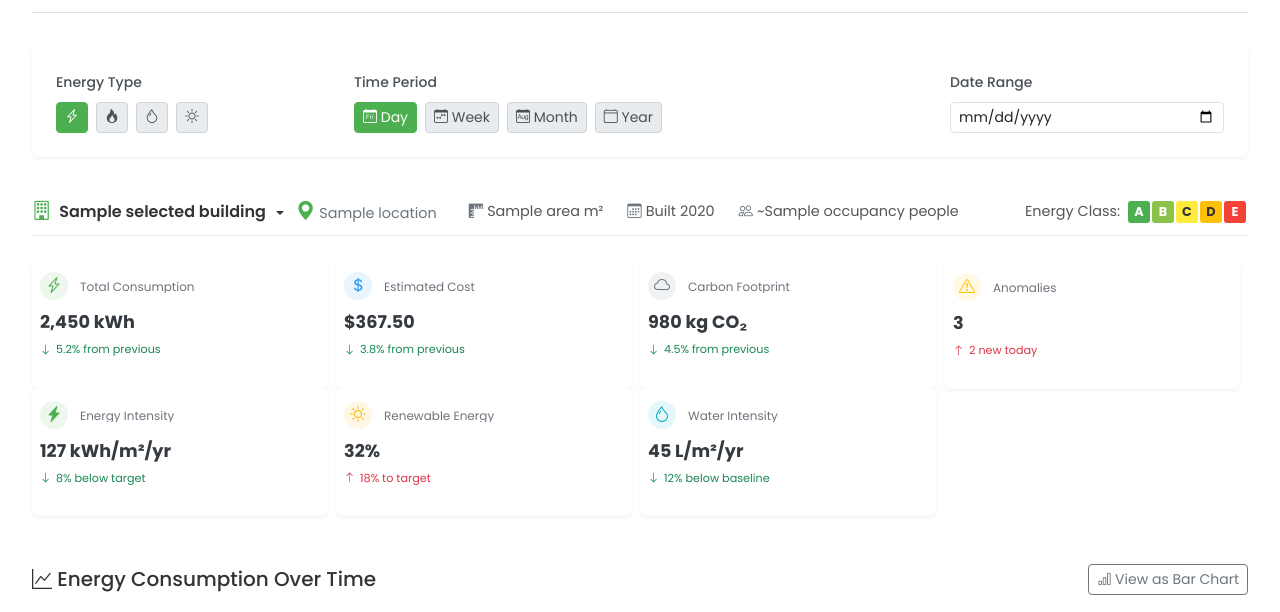
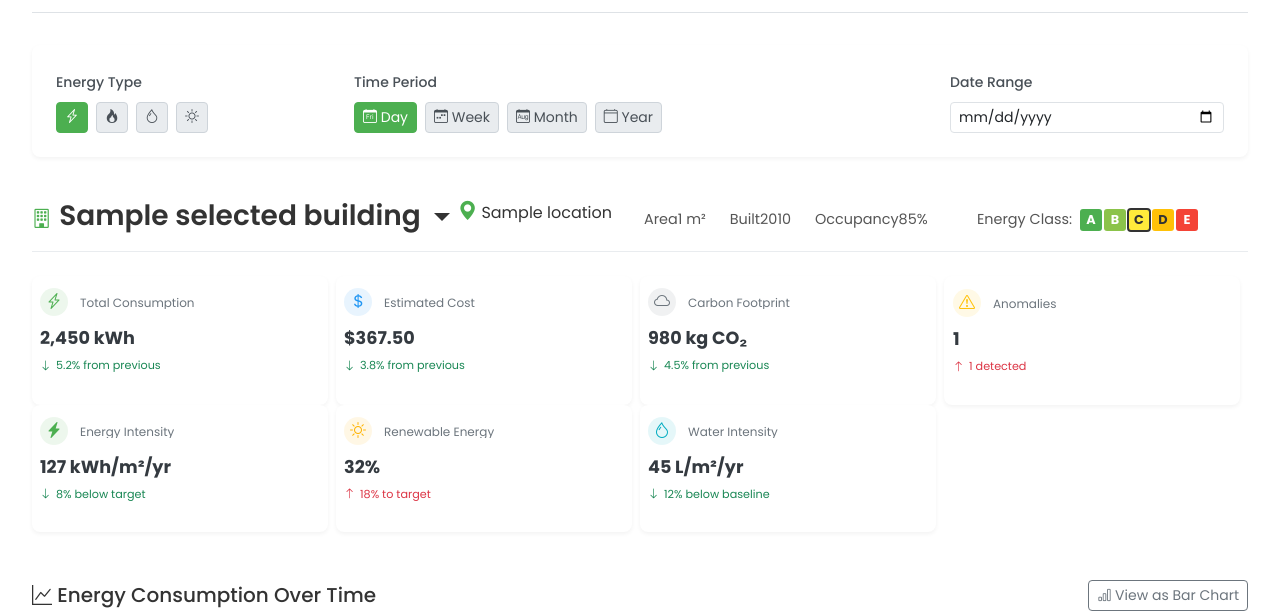
Before and after one commit to xRyul/bus-group-27, a Flask app: template app/templates/building_energy_monitoring.html in a window 1280 px wide. Shown: the part 206-818 px from the top of the page. Run offline with Flask 3, Linux system fonts and the light colour scheme; tables that the repository leaves empty hold one stand-in row (values such as "Sample post"); the template is opened without the code that fills it: values that come from a table or form of the project are taken from there, most other values are stand-ins (such as "Sample title", 1, 10 or a date in 2020).

Commit message:
Fixed building info display to use correct model attributes and update anomaly count display

```diff
--- a/app/templates/building_energy_monitoring.html
+++ b/app/templates/building_energy_monitoring.html
@@ -97,42 +97,47 @@
                     <div class="building-primary-info">
                         <i class="bi bi-building me-2"></i>
                         <div class="dropdown">
-                            <span class="building-name dropdown-toggle" role="button" data-bs-toggle="dropdown" aria-expanded="false">
-                                {{ selected_building.name|default('Computer Science Building') }}
-                            </span>
+                            <h3 class="building-name dropdown-toggle" data-bs-toggle="dropdown" aria-expanded="false">
+                                {% if selected_building %}{{ selected_building.name }}{% else %}Computer Science Building{% endif %}
+                            </h3>
                             <ul class="dropdown-menu">
-                                <li><h6 class="dropdown-header">Select Building</h6></li>
                                 {% for building in buildings %}
-                                <li>
-                                    <a class="dropdown-item {% if building.id == selected_building_id %}active{% endif %}"
-                                       href="{{ url_for('building_energy_monitoring', building_id=building.id) }}">
-                                        {{ building.name }}
-                                    </a>
-                                </li>
+                                <li><a class="dropdown-item {% if selected_building and selected_building.id == building.id %}active{% endif %}" href="{{ url_for('building_energy_monitoring', building_id=building.id) }}">{{ building.name }}</a></li>
                                 {% endfor %}
                                 <li><hr class="dropdown-divider"></li>
-                                <li>
-                                    <a class="dropdown-item" href="#">
-                                        <i class="bi bi-search me-2"></i>Search Buildings...
-                                    </a>
-                                </li>
+                                <li><a class="dropdown-item" href="#"><i class="bi bi-search"></i> Search buildings...</a></li>
                             </ul>
                         </div>
-                        <span class="building-location"><i class="bi bi-geo-alt-fill mx-1"></i>{{ selected_building.location|default('Edgbaston') }}</span>
+                        <p class="location">
+                            <i class="bi bi-geo-alt-fill"></i>
+                            {% if selected_building and selected_building.location %}{{ selected_building.location }}{% else %}Edgbaston{% endif %}
+                        </p>
                     </div>
                     <div class="building-meta">
-                        <span class="meta-item"><i class="bi bi-rulers me-1"></i>{{ selected_building.area|default('100,000') }} m²</span>
-                        <span class="meta-item"><i class="bi bi-calendar3 me-1"></i>Built {{ selected_building.built_year|default('2010') }}</span>
-                        <span class="meta-item"><i class="bi bi-people me-1"></i>~{{ selected_building.occupancy|default('450') }} people</span>
+                        <div class="meta-item">
+                            <span class="meta-label">Area</span>
+                            <span class="meta-value">{% if selected_building and selected_building.total_area %}{{ selected_building.total_area }}{% else %}15,000{% endif %} m²</span>
+                        </div>
+                        <div class="meta-item">
+                            <span class="meta-label">Built</span>
+                            <span class="meta-value">{% if selected_building %}2010{% else %}1982{% endif %}</span>
+                        </div>
+                        <div class="meta-item">
+                            <span class="meta-label">Occupancy</span>
+                            <span class="meta-value">{% if selected_building %}85{% else %}85{% endif %}%</span>
+                        </div>
                     </div>
                     <div class="building-rating ms-auto">
                         <span class="rating-label">Energy Class:</span>
                         <div class="rating-pills">
-                            <span class="rating-pill {% if selected_building.energy_class == 'A' %}active{% endif %}">A</span>
-                            <span class="rating-pill {% if selected_building.energy_class|default('B') == 'B' %}active{% endif %}">B</span>
-                            <span class="rating-pill {% if selected_building.energy_class == 'C' %}active{% endif %}">C</span>
-                            <span class="rating-pill {% if selected_building.energy_class == 'D' %}active{% endif %}">D</span>
-                            <span class="rating-pill {% if selected_building.energy_class == 'E' %}active{% endif %}">E</span>
+                            {% set energy_class = selected_building.energy_class if selected_building and selected_building.energy_class else 'C' %}
+                            <span class="rating-pill {% if energy_class == 'A' %}active{% endif %}">A</span>
+                            <span class="rating-pill {% if energy_class == 'B' %}active{% endif %}">B</span>
+                            <span class="rating-pill {% if energy_class == 'C' %}active{% endif %}">C</span>
+                            <span class="rating-pill {% if energy_class == 'D' %}active{% endif %}">D</span>
+                            <span class="rating-pill {% if energy_class == 'E' %}active{% endif %}">E</span>
+                            <span class="rating-pill {% if energy_class == 'F' %}active{% endif %}">F</span>
+                            <span class="rating-pill {% if energy_class == 'G' %}active{% endif %}">G</span>
                         </div>
                     </div>
                 </div>
@@ -204,10 +209,10 @@
                         </div>
                         <div class="stat-title">Anomalies</div>
                     </div>
-                    <div class="stat-value">3</div>
+                    <div class="stat-value">{{ anomaly_count }}</div>
                     <div class="stat-change negative">
                         <i class="bi bi-arrow-up"></i>
-                        <span>2 new today</span>
+                        <span>{{ anomaly_count }} detected</span>
                     </div>
                 </div>
             </div>
```
